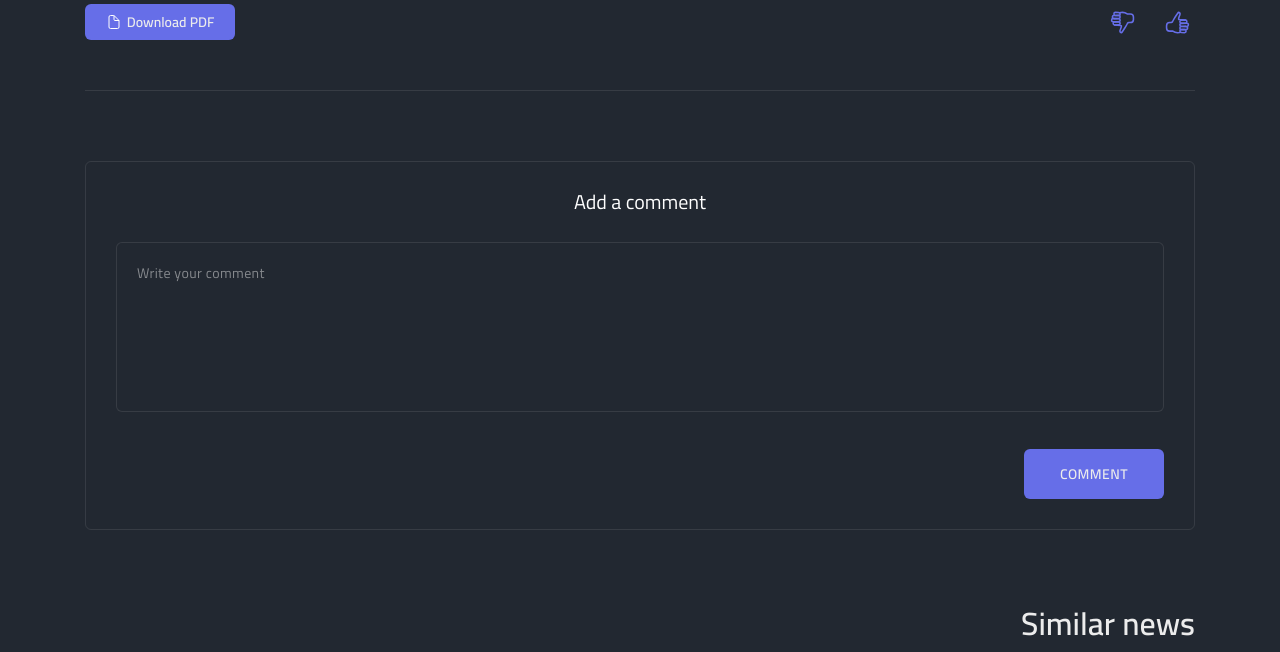
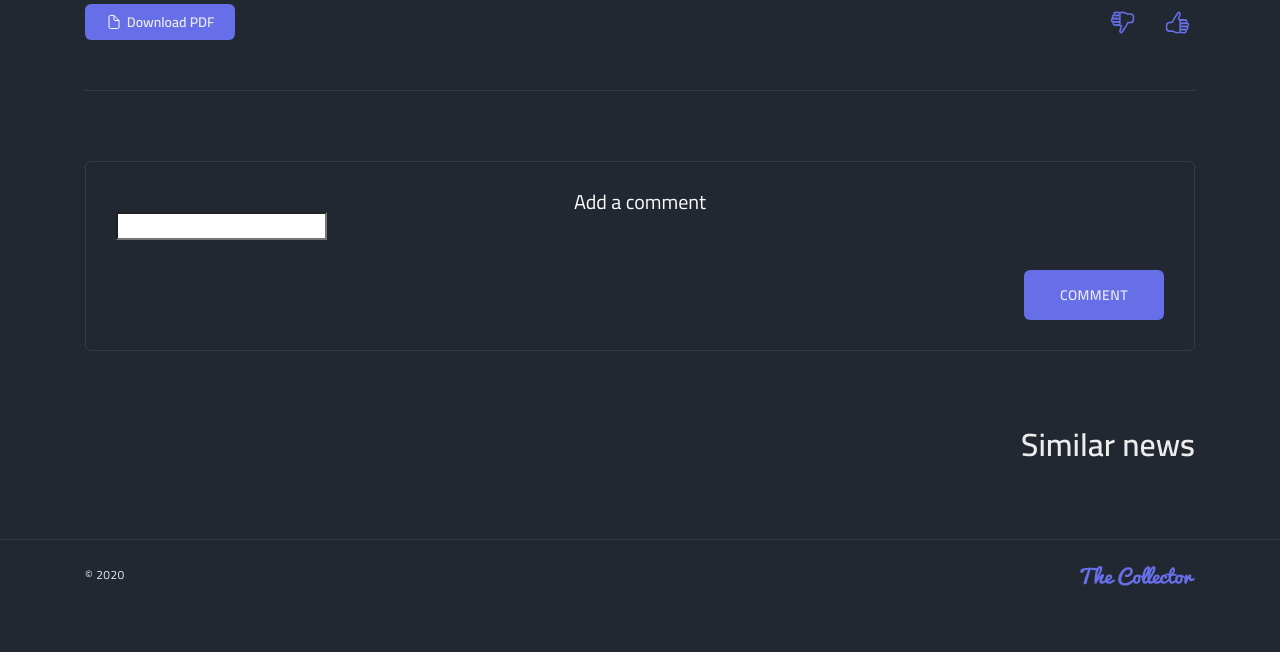
Before and after one commit to civilcoder55/django-collector-app, a Django app: template templates/posts/post.html in a window 1280 px wide. Shown: the part 255-907 px from the top of the page. After the commit the page ends 841 px from the top, so only its background shows below. Run offline with Django 3.2, Linux system fonts and the light colour scheme; the template is opened without the code that fills it: values that come from a table or form of the project are taken from there, others are empty; parts of the project's set-up code (start-up, migrations or seed data) failed here and were passed over; some libraries are stand-ins or nearby versions.

Commit message:
drop django forms styles/ delegate styles to views

```diff
--- a/posts/forms.py
+++ b/posts/forms.py
@@ -5,10 +5,7 @@ from .models import Comment
 
 class comment(forms.ModelForm):
     """create comment form"""
-    text = forms.CharField(
-        widget=forms.Textarea(
-            attrs={'class': "form__textarea",
-                   'placeholder': "Write your comment", 'required': True}))
+    text = forms.CharField()
 
     class Meta:
         model = Comment
--- a/posts/views.py
+++ b/posts/views.py
@@ -103,7 +103,6 @@ class PostView(LoginRequiredMixin, View):
         post = Post.objects.filter(id=id).first()
         if post:
             comments = Comment.objects.filter(post=post).order_by('created_at')
-            comment_form = forms.comment()
             taste = {
                 'post_likes': post.likes.count(),
                 'post_dislikes': post.dislikes.count(),
@@ -114,7 +113,7 @@ class PostView(LoginRequiredMixin, View):
             return render(
                 request, 'posts/post.html',
                 {'title': post.title, 'post': post, 'comments': comments,
-                 'comment_form': comment_form, 'taste': taste})
+                 'taste': taste})
         return HttpResponseRedirect(reverse('home'))
 
 
--- a/templates/posts/post.html
+++ b/templates/posts/post.html
@@ -268,7 +268,7 @@
               <h4 class="form__title">Add a comment</h4>
             </div>
             <div class="col-12">
-              {{comment_form.text}}
+              <textarea name="text" cols="40" rows="10" class="form__textarea" placeholder="Write your comment" required></textarea>
             </div>
 
             <div class="col-12">
```
